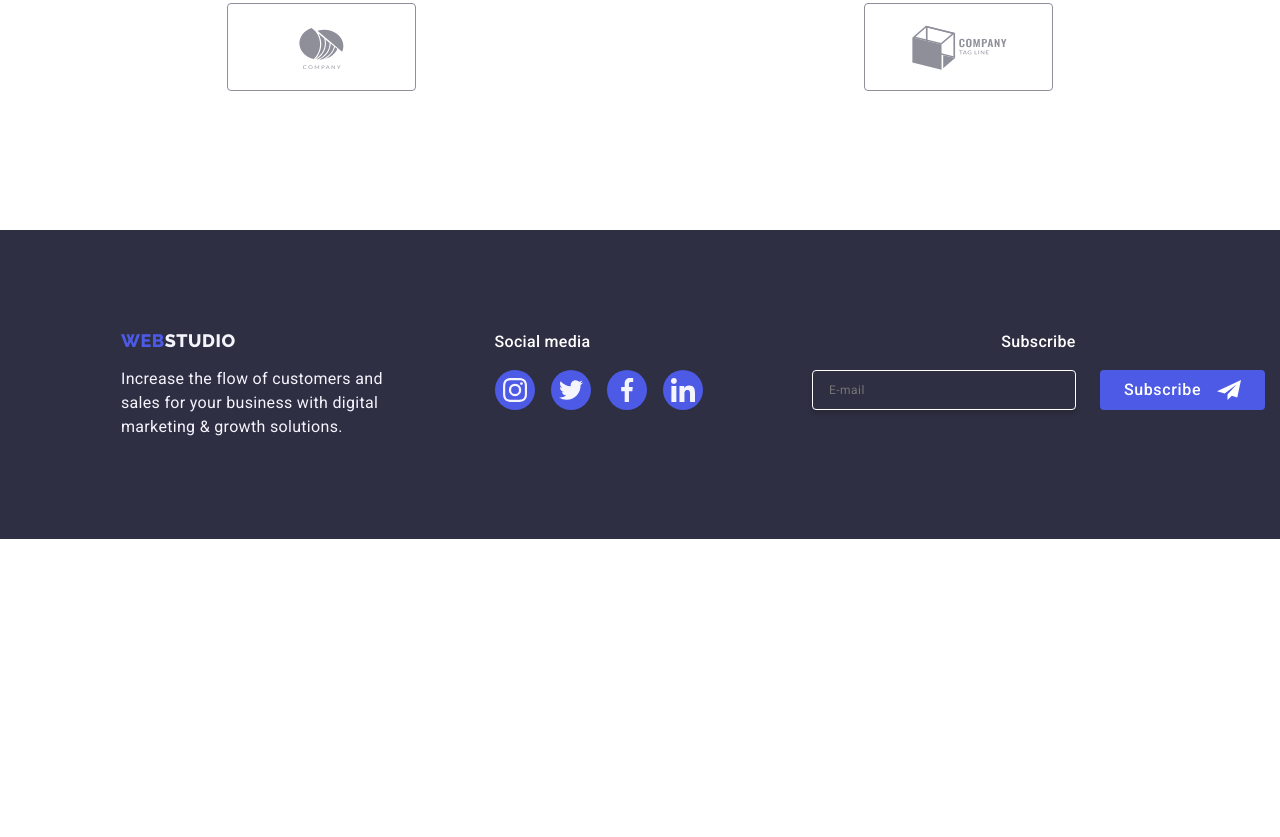
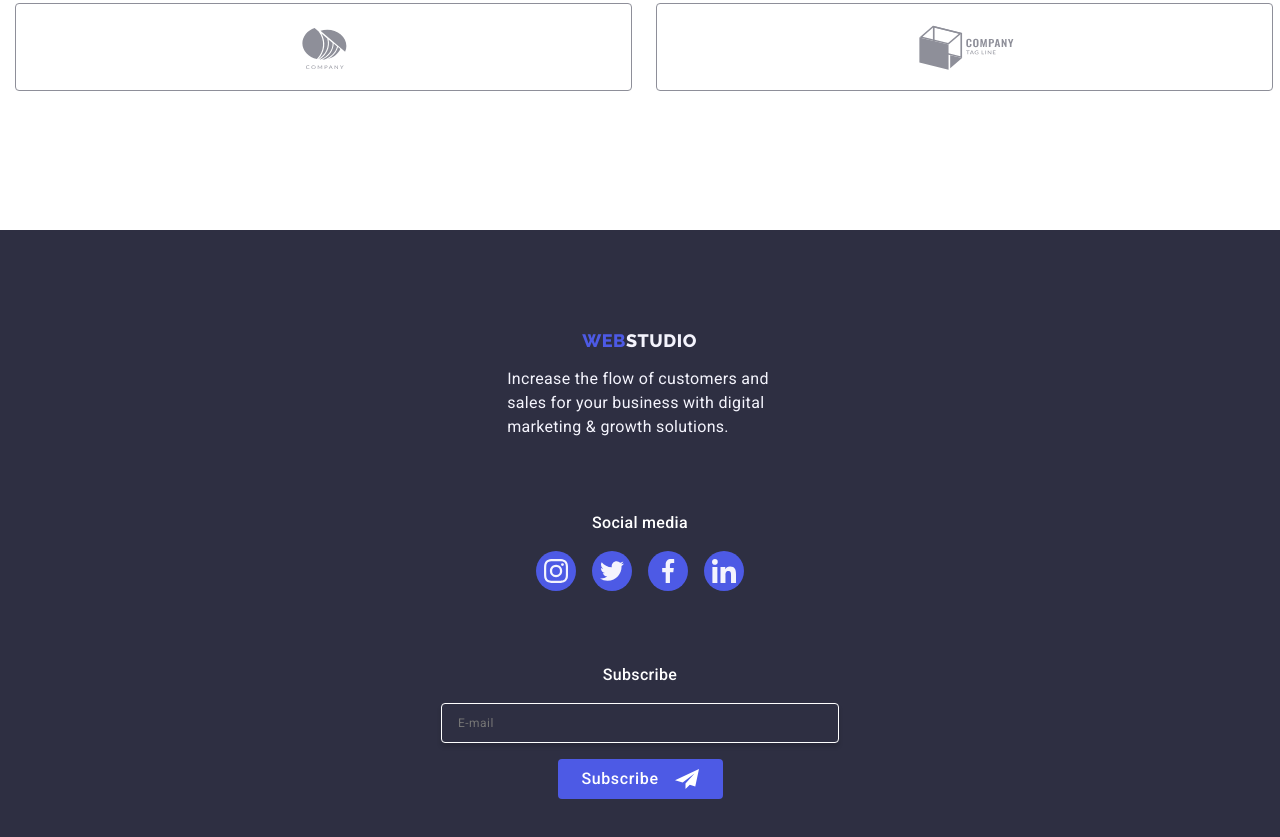
Before and after one commit to Rivero28/goit-markup-hw-07, a plain HTML site: page index.html in a window 1280 px wide. Shown: the part 4111-4948 px from the top of the page. Before the commit the page ends 4650 px from the top, so only its background shows below. Drawn offline with nearby package versions, Linux system fonts and the light colour scheme.

Commit message:
mobile first DONE

```diff
--- a/css/styles.css
+++ b/css/styles.css
@@ -364,7 +364,7 @@ button {
   height: 350px;
 }
 .customers-list-item {
-  width: calc((100%-16px) / 2);
+  min-width: calc((100% - 16px) / 2);
   height: 88px;
 }
 .customers-list-link {
@@ -392,23 +392,21 @@ button {
   background-color: #2e2f42;
   padding: 100px 0;
 }
-.footer > .container {
+.footer-secondary {
   display: flex;
   flex-direction: column;
-  align-items: flex-start;
-}
-.footer-secondary {
-  display: flex;
   align-items: center;
   justify-content: flex-start;
+  align-content: center;
+  gap: 72px;
 }
 .footer-logo {
   margin-top: 0px;
-  margin-left: 106px;
 }
 .footer-link {
   display: inline-block;
   margin-bottom: 16px;
+  margin-left: 75.12px;
 }
 .logo-secondary-footer {
   color: #f4f4fd;
@@ -429,6 +427,7 @@ button {
   line-height: 1.5;
   letter-spacing: 0.02em;
   margin-bottom: 16px;
+  margin-left: 56px;
 }
 .icon-list-footer {
   display: flex;
@@ -471,11 +470,10 @@ button {
   color: #ffffff;
 }
 .subscription-form {
-  display: flex;
   gap: 24px;
 }
 .subscription-input {
-  width: 264px;
+  width: 398px;
   height: 40px;
   border: 1px solid #ffffff;
   background-color: transparent;
@@ -486,6 +484,9 @@ button {
   box-shadow: 0px 4px 4px 0px rgba(0, 0, 0, 0.15);
   border-radius: 4px;
   color: #ffffff;
+}
+.sub-button {
+  margin-top: 16px;
 }
 .subscription-button {
   min-width: 165px;
@@ -1036,7 +1037,9 @@ button {
     margin-right: 207px;
   }
   .subscription-form {
+    display: flex;
     flex-wrap: nowrap;
+    gap: 24px;
   }
   .footer {
     height: 466px;
@@ -1109,9 +1112,4 @@ button {
     width: calc((100% - 120px) / 6);
     height: 88px;
   }
-  .footer > .container {
-    display: flex;
-    flex-direction: row;
-    align-items: flex-start;
-  }
 }
--- a/index.html
+++ b/index.html
@@ -531,13 +531,13 @@
                 name="email"
                 placeholder="E-mail"
                 class="subscription-input"
-            /></label>
+            /></label></form>
+          <div class="sub-button">
             <button type="submit" class="subscription-button">
               Subscribe<svg class="foot-svg" width="24" height="24">
                 <use href="./images/forms-svgs.svg#icon-icon-send"></use>
               </svg>
-            </button>
-          </form>
+            </button></div>
         </div>
       </div>
     </footer>
```
